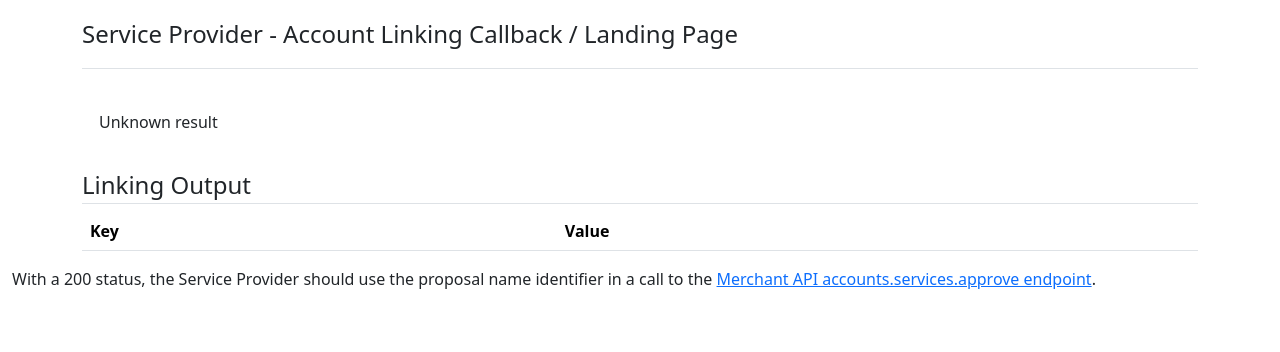
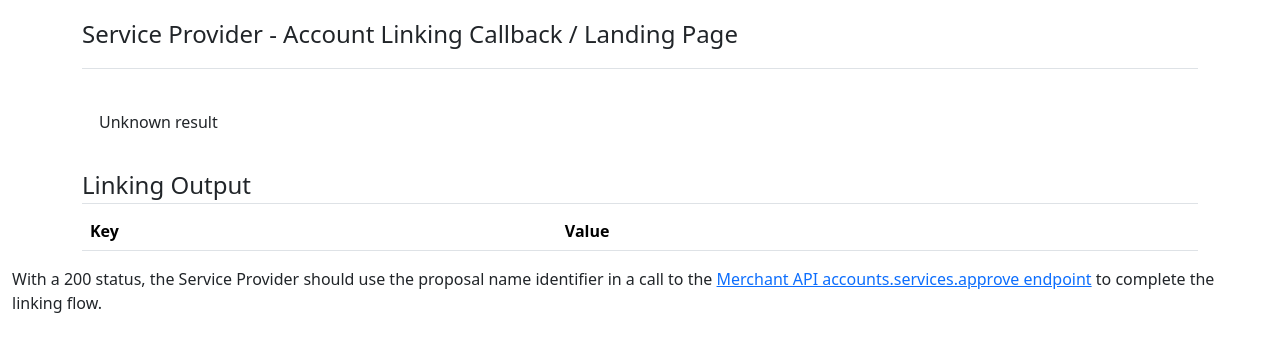
Before and after one commit to dwdii/dwdii.github.io, a Jekyll site: the page sp2/callback.html, which Jekyll copies as it is, in a window 1280 px wide. Shown: the top 352 px of the page. Built offline with Jekyll 4.4.1, drawn with Linux system fonts in a browser that asks for light colours.

Commit message:
Update callback.html with linking flow details
Clarified the use of the Merchant API endpoint in the callback HTML.

```diff
--- a/sp2/callback.html
+++ b/sp2/callback.html
@@ -32,7 +32,8 @@
 	</div>
 	<div>
 		With a 200 status, the Service Provider should use the proposal name identifier in a call to the
-		<a href="https://developers.google.com/merchant/api/reference/rest/accounts_v1/accounts.services/approve" target="_blank">Merchant API accounts.services.approve endpoint</a>.
+		<a href="https://developers.google.com/merchant/api/reference/rest/accounts_v1/accounts.services/approve" target="_blank">Merchant API accounts.services.approve endpoint</a>
+		to complete the linking flow.
 	</div>
 </div>
 </body>
```
